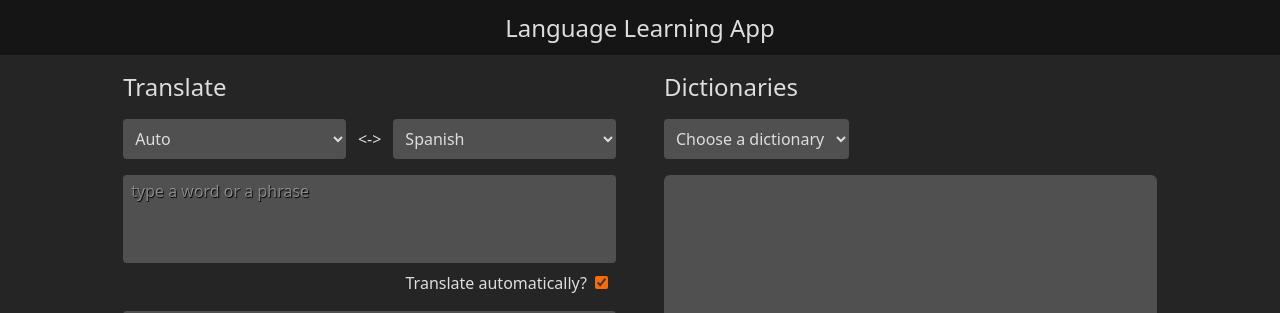
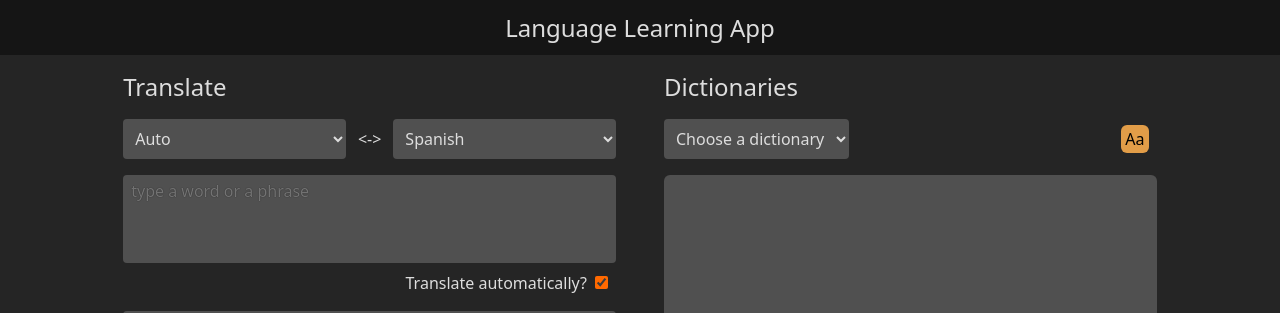
Before and after one commit to self-related/language-learn-app, a React (Vite) app: page / in a window 1280 px wide. Shown: the top 313 px of the page. Built offline with nearby package versions, Linux system fonts and the light colour scheme.

Commit message:
Add Sort by name button

```diff
--- a/src/App.css
+++ b/src/App.css
@@ -8,5 +8,9 @@ body {
 }
 
 .text-shadow-black-005rem {
-    text-shadow: black 0.05rem 0.05rem 0.05rem;
+    text-shadow: black 0 0 0.05rem;
 }
+
+.text-shadow-white-005rem {
+    text-shadow: white 0 0.05rem;
+}
--- a/src/components/DictionarySection/index.tsx
+++ b/src/components/DictionarySection/index.tsx
@@ -81,6 +81,7 @@ export default function DictionarySection() {
             <h2 className='text-2xl mb-4'>Dictionaries</h2>
 
              {/* dictionary selection panel */}
+             <div className="flex justify-between items-center mr-2">
                 <select name="current-dictionary" id="current-dictionary" value={currentDictionaryName ?? ""} onChange={handleDictionaryChange}
                         className="cursor-pointer bg-[#505050] hover:bg-[#606060] p-2 rounded-sm">
                     {
@@ -92,6 +93,15 @@ export default function DictionarySection() {
                     }
                 </select>
 
+                <div className="h-7">
+                    <button onClick={() => setSortBy(sortBy => sortBy == Sort.Name ? null : Sort.Name)}
+                        className={`h-full aspect-square rounded-md ${sortBy == Sort.Name ? "bg-[#e29d48] hover:bg-[#eab676]" : "bg-[#e2e248] hover:bg-[#f3f37b]"}  active:bg-[#e29d48] text-black cursor-pointer`}>
+                        Aa
+                     </button>
+                </div>
+
+             </div>
+
              {/* dictionary div */}
             <div className="mt-4 py-4 bg-[#505050] min-w-[300px] w-full min-h-[250px] md:max-h-[65vh] max-h-[80vh] overflow-scroll rounded-md flex flex-col gap-y-4">
                 <Category name="Not Learned" words={notLearnedWords} dictionaryName={currentDictionaryName} />
```
Lines whose indentation alone changed are shown as unchanged.
